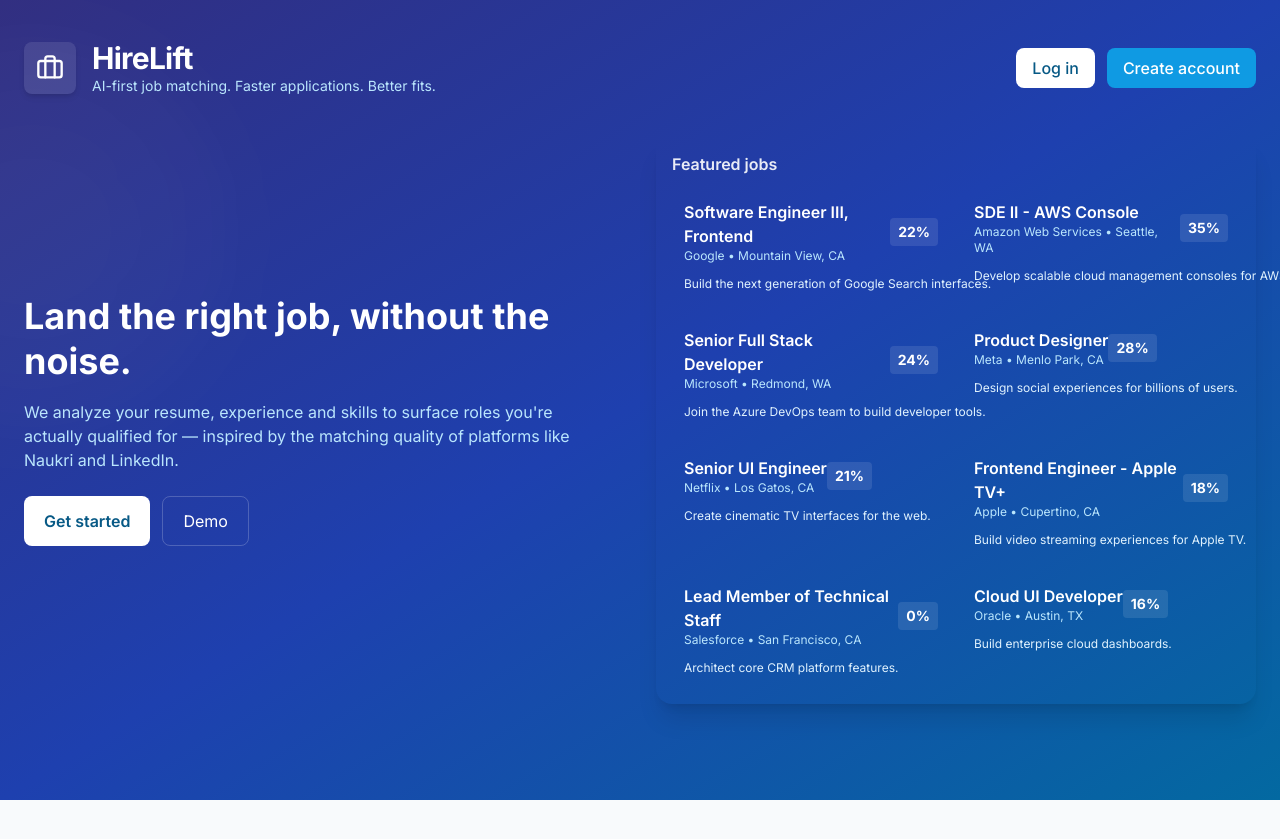
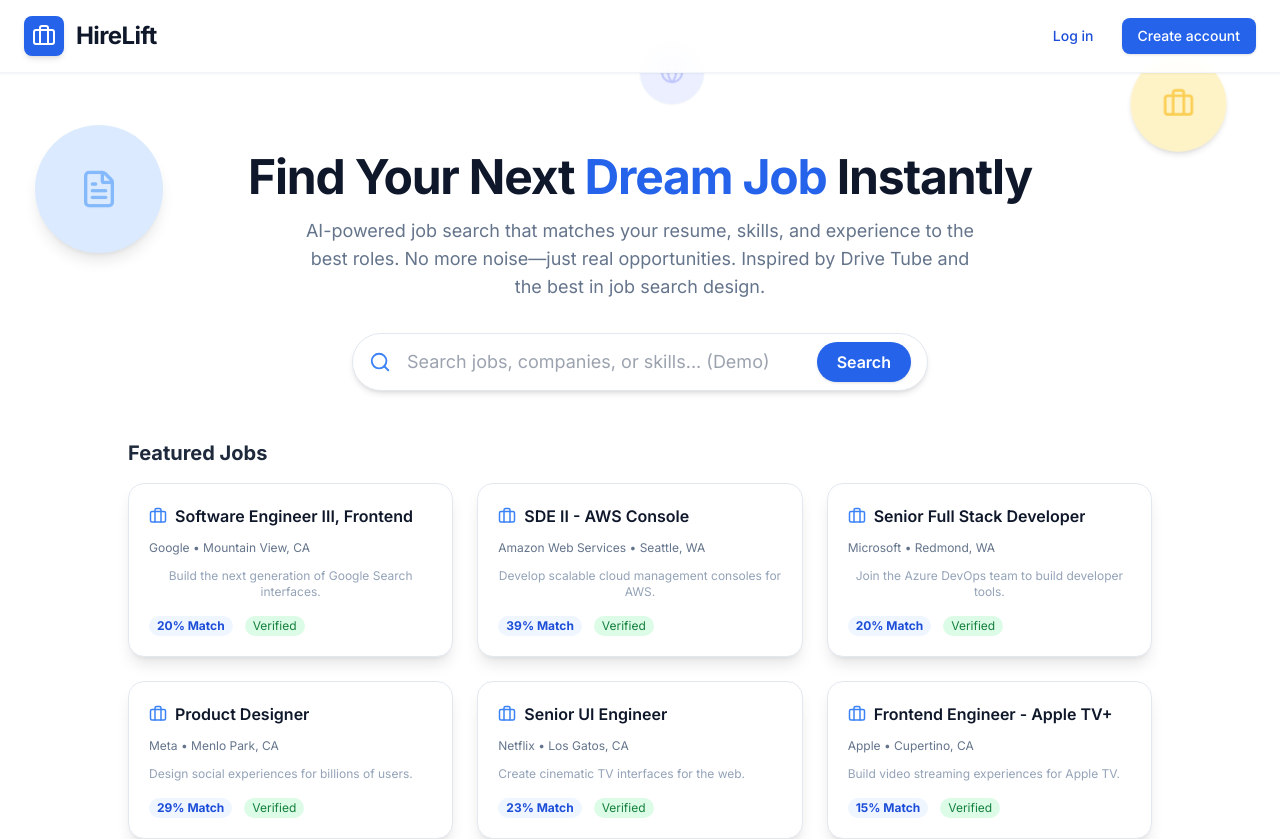
Before and after one commit to ManiTech-cse/hirelift, a React (Vite) app: page / in a window 1280 px wide. Shown: the top 839 px of the page. Before the commit the page ends 800 px from the top, so only its background shows below. Built offline with nearby package versions, Linux system fonts and the light colour scheme.

Commit message:
update app.tsx

```diff
--- a/App.tsx
+++ b/App.tsx
@@ -322,70 +322,96 @@ function App() {
   // --- Landing Page Render ---
   if (appState === 'LANDING') {
     return (
-      <div className="min-h-screen relative bg-gradient-to-br from-indigo-900 via-blue-800 to-sky-700 overflow-hidden text-white">
-        {/* Decorative bubbles / icons */}
-        <div className="absolute inset-0 pointer-events-none">
-          <div className="absolute -left-40 top-10 w-96 h-96 bg-white/5 rounded-full blur-3xl animate-pulse" />
-          <div className="absolute right-10 top-40 w-60 h-60 bg-white/6 rounded-full blur-lg rotate-12" />
-          <div className="absolute left-10 bottom-20 w-40 h-40 bg-white/4 rounded-full blur-lg" />
+      <div className="min-h-screen relative bg-white overflow-hidden text-slate-900">
+        {/* Sticky Nav Bar */}
+        <header className="sticky top-0 z-40 bg-white/90 backdrop-blur border-b border-slate-100 shadow-sm">
+          <div className="max-w-7xl mx-auto px-6 py-4 flex items-center justify-between">
+            <div className="flex items-center gap-3">
+              <div className="bg-blue-600 text-white p-2 rounded-lg shadow-md">
+                <Briefcase size={24} />
+              </div>
+              <span className="font-extrabold text-2xl tracking-tight">HireLift</span>
+            </div>
+            <nav className="flex items-center gap-4 text-sm font-medium">
+              <button onClick={() => setShowAuthModal(true)} className="text-blue-700 hover:text-blue-900 px-3 py-1 rounded transition">Log in</button>
+              <button onClick={() => { setShowAuthModal(true); setIsRegisterMode(true); }} className="bg-blue-600 hover:bg-blue-700 text-white px-4 py-2 rounded-lg shadow">Create account</button>
+            </nav>
+          </div>
+        </header>        {/* Animated Job/Professional Bubbles */}
+        <div className="absolute inset-0 pointer-events-none z-0 overflow-hidden">
+          {/* Resume bubble - top left */}
+          <div className="absolute left-8 top-32 w-32 h-32 bg-blue-100 rounded-full flex items-center justify-center animate-float-slow shadow-lg hover:shadow-xl transition-shadow duration-300">
+            <FileText size={40} className="text-blue-400 opacity-70" />
           </div>
 
-        <header className="max-w-7xl mx-auto px-6 py-10 flex items-center justify-between">
-          <div className="flex items-center gap-4">
-            <div className="bg-white/10 p-3 rounded-lg shadow-md">
-              <Briefcase size={28} className="text-white" />
+          {/* Briefcase bubble - top right */}
+          <div className="absolute right-12 top-16 w-24 h-24 bg-amber-100 rounded-full flex items-center justify-center animate-float-medium shadow-md hover:shadow-lg transition-shadow duration-300">
+            <Briefcase size={32} className="text-amber-400 opacity-70" />
           </div>
-            <div>
-              <h1 className="text-3xl font-extrabold tracking-tight">HireLift</h1>
-              <p className="text-sky-200 text-sm">AI-first job matching. Faster applications. Better fits.</p>
+
+          {/* User bubble - center bottom */}
+          <div className="absolute left-1/3 bottom-20 w-28 h-28 bg-green-100 rounded-full flex items-center justify-center animate-float-zigzag shadow-md hover:shadow-lg transition-shadow duration-300">
+            <User size={36} className="text-green-400 opacity-70" />
           </div>
+
+          {/* Sparkles bubble - right side */}
+          <div className="absolute right-1/4 bottom-40 w-20 h-20 bg-purple-100 rounded-full flex items-center justify-center animate-float-fast shadow-md hover:shadow-lg transition-shadow duration-300">
+            <Sparkles size={28} className="text-purple-400 opacity-70" />
           </div>
-          <div className="flex items-center gap-3">
-            <button onClick={() => setShowAuthModal(true)} className="bg-white text-sky-800 px-4 py-2 rounded-lg font-medium">Log in</button>
-            <button onClick={() => { setShowAuthModal(true); setIsRegisterMode(true); }} className="bg-sky-500/90 hover:bg-sky-400 px-4 py-2 rounded-lg font-medium">Create account</button>
+
+          {/* Additional Globe bubble - top center */}
+          <div className="absolute left-1/2 -translate-x-1/2 top-10 w-16 h-16 bg-indigo-100 rounded-full flex items-center justify-center animate-bubble-pulse shadow-sm">
+            <Globe size={24} className="text-indigo-400 opacity-70" />
           </div>
-        </header>
 
-        <main className="max-w-7xl mx-auto px-6 pb-16">
-          <section className="grid grid-cols-1 lg:grid-cols-2 gap-8 items-center">
-            <div>
-              <h2 className="text-4xl font-bold mb-4 leading-tight">Land the right job, without the noise.</h2>
-              <p className="text-sky-200 mb-6 max-w-xl">We analyze your resume, experience and skills to surface roles you're actually qualified for — inspired by the matching quality of platforms like Naukri and LinkedIn.</p>
-              <div className="flex gap-3">
-                <button onClick={() => { setShowAuthModal(true); setIsRegisterMode(true); }} className="bg-white text-sky-800 px-5 py-3 rounded-lg font-semibold">Get started</button>
-                <button onClick={() => setAppState(AppState.LOGIN)} className="border border-white/20 px-5 py-3 rounded-lg">Demo</button>
+          {/* Additional Mail bubble - left side */}
+          <div className="absolute left-1/4 top-2/3 w-20 h-20 bg-pink-100 rounded-full flex items-center justify-center animate-float-medium shadow-md hover:shadow-lg transition-shadow duration-300">
+            <Mail size={28} className="text-pink-400 opacity-70" />
           </div>
         </div>
 
-            <div>
-              <div className="bg-white/6 rounded-2xl p-4 shadow-xl">
-                <h3 className="text-white/90 font-semibold mb-3">Featured jobs</h3>
-                <div className="grid grid-cols-1 sm:grid-cols-2 gap-3">
-                  {AVAILABLE_JOBS.slice(0,8).map((job, idx) => {
+        <main className="relative z-10 max-w-7xl mx-auto px-6 pt-20 pb-16 flex flex-col items-center">
+          <h1 className="text-4xl sm:text-5xl font-extrabold text-center mb-4 leading-tight tracking-tight">Find Your Next <span className="text-blue-600">Dream Job</span> Instantly</h1>
+          <p className="text-lg text-slate-500 text-center mb-8 max-w-2xl">AI-powered job search that matches your resume, skills, and experience to the best roles. No more noise—just real opportunities. Inspired by Drive Tube and the best in job search design.</p>
+          <div className="w-full max-w-xl mb-12">
+            <div className="flex items-center bg-white border border-slate-200 rounded-full shadow-md px-4 py-2 gap-2">
+              <Search size={22} className="text-blue-500" />
+              <input className="flex-1 bg-transparent outline-none text-lg px-2" placeholder="Search jobs, companies, or skills... (Demo)" disabled />
+              <button className="bg-blue-600 hover:bg-blue-700 text-white px-5 py-2 rounded-full font-semibold shadow">Search</button>
+            </div>
+          </div>
+
+          <div className="w-full max-w-5xl">
+            <h2 className="text-xl font-bold mb-4 text-slate-800">Featured Jobs</h2>
+            <div className="grid grid-cols-1 sm:grid-cols-2 md:grid-cols-3 gap-6">
+              {AVAILABLE_JOBS.slice(0,9).map((job, idx) => {
                 const score = computeMatchScore(job, INITIAL_PROFILE);
                 return (
-                      <button key={job.id} onClick={() => handleLandingJobClick(job)} className="text-left bg-white/8 hover:bg-white/12 p-3 rounded-lg flex flex-col gap-2 transition">
-                        <div className="flex items-center justify-between">
-                          <div>
-                            <h4 className="font-semibold text-white">{job.job_title}</h4>
-                            <p className="text-xs text-sky-200">{job.company} • {job.location}</p>
+                  <button key={job.id} onClick={() => handleLandingJobClick(job)} className="group bg-white border border-slate-200 rounded-2xl shadow-lg hover:shadow-xl transition p-5 flex flex-col gap-2 relative overflow-hidden">
+                    <div className="flex items-center gap-2 mb-1">
+                      <Briefcase size={18} className="text-blue-500" />
+                      <span className="font-semibold text-slate-900 text-base truncate">{job.job_title}</span>
                     </div>
-                          <div className="text-sm font-bold bg-white/10 px-2 py-1 rounded">{score}%</div>
+                    <div className="text-xs text-slate-500 mb-1 truncate">{job.company} • {job.location}</div>
+                    <div className="text-xs text-slate-400 mb-2 line-clamp-2">{job.description}</div>
+                    <div className="flex items-center gap-2 mt-auto">
+                      <span className="bg-blue-50 text-blue-700 text-xs font-bold px-2 py-0.5 rounded-full">{score}% Match</span>
+                      {job.is_verified && <span className="bg-green-100 text-green-700 text-xs px-2 py-0.5 rounded-full ml-1">Verified</span>}
                     </div>
-                        <div className="text-xs text-sky-100 mt-1 truncate">{job.description}</div>
+                    <div className="absolute right-4 top-4 opacity-0 group-hover:opacity-100 transition-opacity">
+                      <ChevronRight size={20} className="text-blue-400" />
+                    </div>
                   </button>
                 );
               })}
             </div>
           </div>
-            </div>
-          </section>
         </main>
 
         {/* Auth Modal */}
         {showAuthModal && (
-          <div className="fixed inset-0 z-50 flex items-center justify-center bg-black/50">
-            <div className="bg-white rounded-xl w-full max-w-md p-6">
+          <div className="fixed inset-0 z-50 flex items-center justify-center bg-black/40">
+            <div className="bg-white rounded-xl w-full max-w-md p-6 shadow-2xl border border-slate-200">
               <div className="flex items-center justify-between mb-4">
                 <h3 className="text-lg font-bold">{isRegisterMode ? 'Create an account' : 'Log in'}</h3>
                 <button onClick={() => setShowAuthModal(false)} className="text-slate-400">Close</button>
@@ -397,7 +423,7 @@ function App() {
                 <div className="relative">
                   <input value={authPassword} onChange={e => setAuthPassword(e.target.value)} type="password" className="w-full px-3 py-2 border rounded" placeholder="Password" />
                   {isRegisterMode && (
-                    <button type="button" onClick={handleSuggestPassword} className="absolute right-2 top-2 text-xs bg-sky-600 text-white px-2 py-1 rounded">Suggest</button>
+                    <button type="button" onClick={handleSuggestPassword} className="absolute right-2 top-2 text-xs bg-blue-600 text-white px-2 py-1 rounded">Suggest</button>
                   )}
                 </div>
                 {isRegisterMode && suggestedPassword && (
@@ -408,19 +434,17 @@ function App() {
               <div className="mt-4 flex gap-2">
                 <button onClick={() => {
                   if (isRegisterMode) {
-                    // quick register: set profile email & move to profile page
                     setProfile(prev => ({ ...prev, email: authEmail || prev.email, name: prev.name }));
                     setAppState(AppState.PROFILE);
                     setShowAuthModal(false);
                     showToast('Account created. Please complete your profile.');
                   } else {
-                    // quick login
                     setProfile(prev => ({ ...prev, email: authEmail || prev.email }));
                     setAppState(AppState.PROFILE);
                     setShowAuthModal(false);
                     showToast('Welcome back! Complete your profile to get accurate matches.');
                   }
-                }} className="bg-sky-600 text-white px-4 py-2 rounded">{isRegisterMode ? 'Create Account' : 'Login'}</button>
+                }} className="bg-blue-600 text-white px-4 py-2 rounded">{isRegisterMode ? 'Create Account' : 'Login'}</button>
                 <button onClick={() => setIsRegisterMode(!isRegisterMode)} className="px-4 py-2 rounded border">{isRegisterMode ? 'Have an account? Login' : "Don't have an account? Register"}</button>
               </div>
             </div>
--- a/index.css
+++ b/index.css
@@ -0,0 +1,82 @@
+/* Floating animations for bubbles */
+@keyframes float-slow {
+  0%, 100% {
+    transform: translateY(0px) translateX(0px);
+  }
+  25% {
+    transform: translateY(-20px) translateX(15px);
+  }
+  50% {
+    transform: translateY(-40px) translateX(-10px);
+  }
+  75% {
+    transform: translateY(-20px) translateX(20px);
+  }
+}
+
+@keyframes float-medium {
+  0%, 100% {
+    transform: translateY(0px) translateX(0px);
+  }
+  33% {
+    transform: translateY(-30px) translateX(-20px);
+  }
+  66% {
+    transform: translateY(-15px) translateX(25px);
+  }
+}
+
+@keyframes float-fast {
+  0%, 100% {
+    transform: translateY(0px) translateX(0px);
+  }
+  50% {
+    transform: translateY(-50px) translateX(30px) rotate(10deg);
+  }
+}
+
+@keyframes float-zigzag {
+  0%, 100% {
+    transform: translateY(0px) translateX(0px);
+  }
+  25% {
+    transform: translateY(-25px) translateX(-30px);
+  }
+  50% {
+    transform: translateY(-50px) translateX(0px);
+  }
+  75% {
+    transform: translateY(-25px) translateX(30px);
+  }
+}
+
+@keyframes bubble-pulse {
+  0%, 100% {
+    opacity: 0.6;
+    transform: scale(1);
+  }
+  50% {
+    opacity: 0.9;
+    transform: scale(1.05);
+  }
+}
+
+.animate-float-slow {
+  animation: float-slow 6s ease-in-out infinite;
+}
+
+.animate-float-medium {
+  animation: float-medium 5s ease-in-out infinite;
+}
+
+.animate-float-fast {
+  animation: float-fast 7s ease-in-out infinite;
+}
+
+.animate-float-zigzag {
+  animation: float-zigzag 8s ease-in-out infinite;
+}
+
+.animate-bubble-pulse {
+  animation: bubble-pulse 3s ease-in-out infinite;
+}
```
Lines whose indentation alone changed are shown as unchanged.
